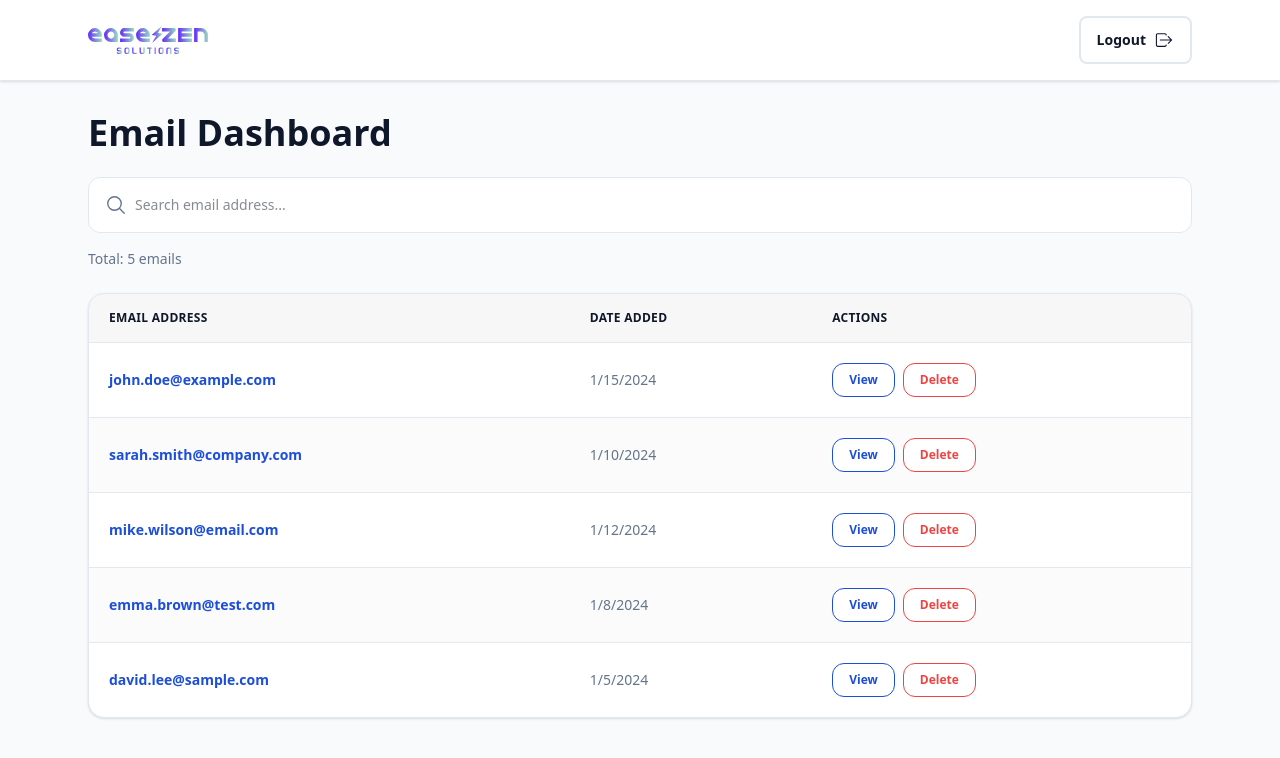
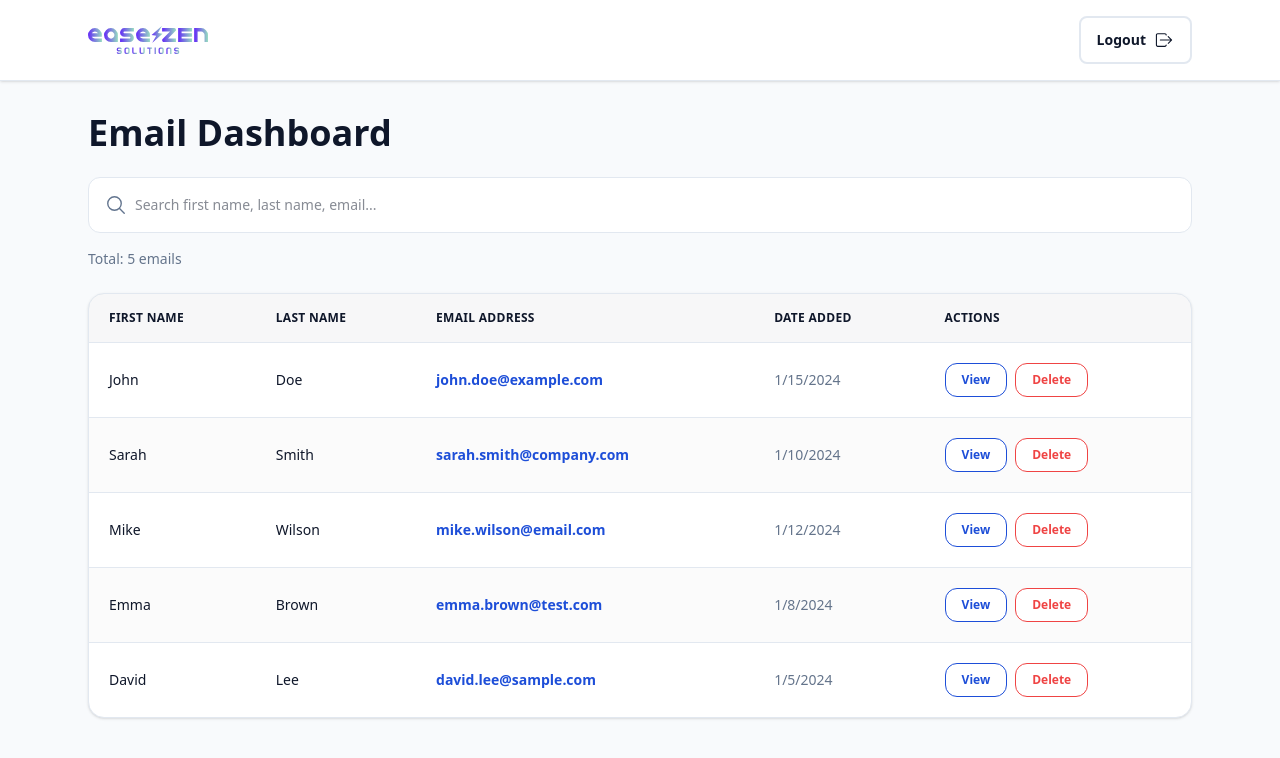
Before and after one commit to Fiza-Fakher/email-management-fe, a React (Vite) app: page / in a window 1280 px wide. Shown: the top 758 px of the page. Built offline with nearby package versions, Linux system fonts and the light colour scheme.

Commit message:
:sparkles:updated the email table

```diff
--- a/src/components/dashboard/emailPanel.jsx
+++ b/src/components/dashboard/emailPanel.jsx
@@ -1,25 +1,29 @@
 import React, { useMemo, useState } from "react";
 import { IoSearchOutline } from "react-icons/io5";
-import { FaPlus } from "react-icons/fa6";
+import { useNavigate } from "react-router-dom";
 import AddEmailModal from "../common/addEmailModal";
-import { useNavigate } from "react-router-dom";
-import { badgeStyle, INITIAL_EMAILS, TABS } from "../../constant/index";
+import { INITIAL_EMAILS } from "../../constant/index";
 
 export default function EmailsPanel() {
   const [activeTab, setActiveTab] = useState("All");
   const [query, setQuery] = useState("");
-  const [emails,setEmails] = useState(INITIAL_EMAILS);
-
-  const [open,setOpen]= useState(false);
-  const navigate=useNavigate();
+  const [emails, setEmails] = useState(INITIAL_EMAILS);
+  const [open, setOpen] = useState(false);
+  const navigate = useNavigate();
 
   const filtered = useMemo(() => {
-    return INITIAL_EMAILS.filter((row) => {
+    return emails.filter((row) => {
       const matchTab = activeTab === "All" ? true : row.status === activeTab;
-      const matchQuery = row.email.toLowerCase().includes(query.toLowerCase());
+      const q = query.toLowerCase();
+      const matchQuery =
+        row.email.toLowerCase().includes(q) ||
+        (row.firstName || "").toLowerCase().includes(q) ||
+        (row.lastName || "").toLowerCase().includes(q);
+
       return matchTab && matchQuery;
     });
-  }, [activeTab, query]);
+  }, [activeTab, query, emails]);
+
   const rowActions = [
     {
       label: "View",
@@ -41,71 +45,70 @@ export default function EmailsPanel() {
     },
   ];
 
-  const handleAddEmail = ({email,status})=>{
-    if(emails.some((x)=>x.email.toLowerCase()===email.toLowerCase())) IoMdReturnRight;
+  const handleAddEmail = ({ firstName, lastName, email, status }) => {
+    if (emails.some((x) => x.email.toLowerCase() === email.toLowerCase())) return;
+
     const dateAdded = new Date().toLocaleDateString("en-US");
-    setEmails((prev) => [{ id: Date.now(), email, dateAdded, status }, ...prev]);
-  }
+    setEmails((prev) => [
+      { id: Date.now(), firstName, lastName, email, dateAdded, status },
+      ...prev,
+    ]);
+  };
 
   return (
     <>
-      {/* Search + Add */}
       <div className="mt-6 flex flex-col gap-3 sm:flex-row sm:items-center">
         <div
           className="flex w-full items-center gap-2 rounded-xl border px-4 py-4"
           style={{ background: "var(--bg-secondary)", borderColor: "var(--border)" }}
         >
-          <span className="text-slate-500"><IoSearchOutline size={22}/></span>
+          <span className="text-slate-500">
+            <IoSearchOutline size={22} />
+          </span>
           <input
             value={query}
             onChange={(e) => setQuery(e.target.value)}
-            placeholder="Search email address..."
+            placeholder="Search first name, last name, email..."
             className="w-full bg-transparent text-sm outline-none"
           />
         </div>
+      </div>
 
-        {/* <button
-  onClick={() => setOpen(true)}
-  className="flex items-center justify-center gap-2 rounded-xl px-4 py-4 text-sm font-semibold text-white whitespace-nowrap cursor-pointer"
-  style={{ background: "var(--brand)" }}
->
-  <FaPlus/> Add Email
-</button> */}
-      </div>
-      {/* Tabs + Count */}
       <div className="mt-4 flex flex-col gap-3 sm:flex-row sm:items-center sm:justify-between">
-
         <div className="text-sm" style={{ color: "var(--text-secondary)" }}>
           Total: {filtered.length} emails
         </div>
       </div>
-      {/* Table */}
+
       <div
         className="mt-6 overflow-hidden rounded-2xl border shadow-sm"
         style={{ background: "var(--bg-secondary)", borderColor: "var(--border)" }}
       >
         <div className="overflow-x-auto">
           <table className="w-full text-sm">
-      {/* Header */}
             <thead>
               <tr
                 className="border-b"
                 style={{ background: "rgba(15,23,42,.03)", borderColor: "var(--border)" }}
               >
                 <th className="px-5 py-4 text-left text-xs font-bold tracking-wide uppercase">
+                  First Name
+                </th>
+                <th className="px-5 py-4 text-left text-xs font-bold tracking-wide uppercase">
+                  Last Name
+                </th>
+                <th className="px-5 py-4 text-left text-xs font-bold tracking-wide uppercase">
                   Email Address
                 </th>
                 <th className="px-5 py-4 text-left text-xs font-bold tracking-wide uppercase">
                   Date Added
                 </th>
-
                 <th className="px-5 py-4 text-left text-xs font-bold tracking-wide uppercase">
                   Actions
                 </th>
               </tr>
             </thead>
 
-      {/* Body */}
             <tbody>
               {filtered.map((row, idx) => (
                 <tr
@@ -113,17 +116,27 @@ export default function EmailsPanel() {
                   className="border-t transition-all duration-200"
                   style={{
                     borderColor: "var(--border)",
-              background: idx % 2 === 0 ? "transparent" : "rgba(15,23,42,.015)", // subtle zebra
+                    background: idx % 2 === 0 ? "transparent" : "rgba(15,23,42,.015)",
                   }}
-            onMouseEnter={(e) => (e.currentTarget.style.background = "rgba(29,78,216,.06)")}
+                  onMouseEnter={(e) =>
+                    (e.currentTarget.style.background = "rgba(29,78,216,.06)")
+                  }
                   onMouseLeave={(e) =>
                     (e.currentTarget.style.background =
                       idx % 2 === 0 ? "transparent" : "rgba(15,23,42,.015)")
                   }
                 >
+                  <td className="px-5 py-5" style={{ color: "var(--text-primary)" }}>
+                    {row.firstName || "-"}
+                  </td>
+
+                  <td className="px-5 py-5" style={{ color: "var(--text-primary)" }}>
+                    {row.lastName || "-"}
+                  </td>
+
                   <td className="px-5 py-5">
                     <button
-                onClick={()=> navigate(`/detail/${row.id}`)}
+                      onClick={() => navigate(`/detail/${row.id}`)}
                       className="font-semibold cursor-pointer"
                       style={{ color: "var(--brand)" }}
                     >
@@ -134,8 +147,6 @@ export default function EmailsPanel() {
                   <td className="px-5 py-5" style={{ color: "var(--text-secondary)" }}>
                     {row.dateAdded}
                   </td>
-
-
 
                   <td className="px-5 py-5">
                     <div className="flex flex-wrap gap-2">
@@ -158,7 +169,7 @@ export default function EmailsPanel() {
                 <tr>
                   <td
                     className="px-5 py-14 text-center"
-              colSpan={4}
+                    colSpan={5}
                     style={{ color: "var(--text-secondary)" }}
                   >
                     No results
@@ -170,7 +181,7 @@ export default function EmailsPanel() {
         </div>
       </div>
 
-<AddEmailModal open={open} onClose={()=>setOpen(false)} onAdd={handleAddEmail}/>
+      <AddEmailModal open={open} onClose={() => setOpen(false)} onAdd={handleAddEmail} />
     </>
   );
 }
--- a/src/constant/index.jsx
+++ b/src/constant/index.jsx
@@ -1,12 +1,10 @@
 export const INITIAL_EMAILS = [
-  { id: 1, email: "john.doe@example.com", dateAdded: "1/15/2024", status: "Pending" },
-  { id: 2, email: "sarah.smith@company.com", dateAdded: "1/10/2024", status: "Authorized" },
-  { id: 3, email: "mike.wilson@email.com", dateAdded: "1/12/2024", status: "Contacted" },
-  { id: 4, email: "emma.brown@test.com", dateAdded: "1/8/2024", status: "Pending" },
-  { id: 5, email: "david.lee@sample.com", dateAdded: "1/5/2024", status: "Rejected" },
+  { id: 1, firstName: "John", lastName: "Doe", email: "john.doe@example.com", dateAdded: "1/15/2024" },
+  { id: 2, firstName: "Sarah", lastName: "Smith", email: "sarah.smith@company.com", dateAdded: "1/10/2024" },
+  { id: 3, firstName: "Mike", lastName: "Wilson", email: "mike.wilson@email.com", dateAdded: "1/12/2024" },
+  { id: 4, firstName: "Emma", lastName: "Brown", email: "emma.brown@test.com", dateAdded: "1/8/2024" },
+  { id: 5, firstName: "David", lastName: "Lee", email: "david.lee@sample.com", dateAdded: "1/5/2024" },
 ];
-
-export const TABS = ["All", "Pending", "Authorized", "Contacted", "Rejected"];
 
 export function badgeStyle(status) {
   const base =
```
Lines whose indentation alone changed are shown as unchanged.
